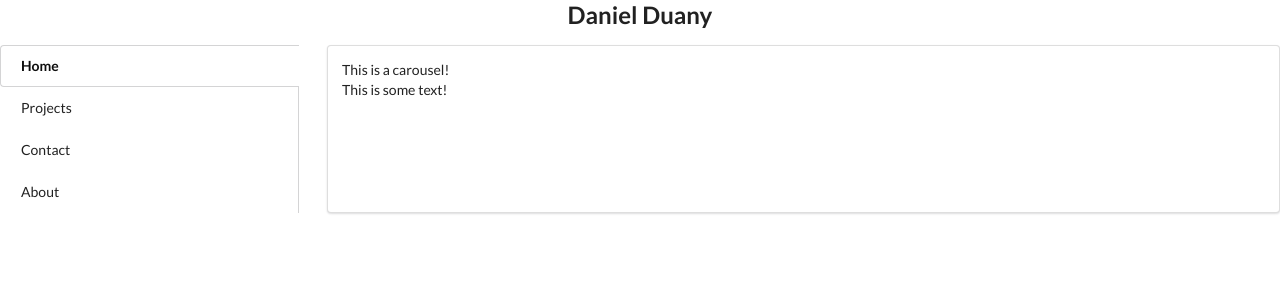
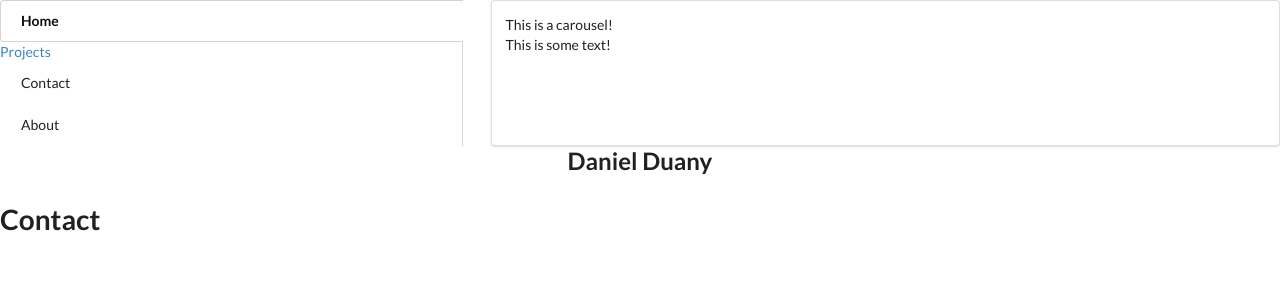
Before and after one commit to Duanysblist/portfolio_react, a React (Create React App) app: page /contact in a window 1280 px wide. Shown: the top 300 px of the page. Built offline with nearby package versions, Linux system fonts and the light colour scheme.

Commit message:
Attempting to set state to set active tabs

```diff
--- a/package.json
+++ b/package.json
@@ -5,6 +5,7 @@
   "dependencies": {
     "react": "^16.8.6",
     "react-dom": "^16.8.6",
+    "react-router-dom": "^5.0.1",
     "react-scripts": "3.0.1"
   },
   "scripts": {
--- /dev/null
+++ b/src/components/About.js
@@ -0,0 +1,9 @@
+import React from 'react';
+
+class About extends React.Component {
+  render() {
+    return <h1>About</h1>;
+  }
+}
+
+export default About;
--- a/src/components/App.js
+++ b/src/components/App.js
@@ -1,35 +1,10 @@
 import React from 'react';
-import Carousel from './Carousel';
 
 class App extends React.Component {
   render() {
     return (
       <div>
         <h2 className='ui center aligned icon header'>Daniel Duany</h2>
-
-        <div className='ui grid'>
-          <div className='four wide column'>
-            <div className='ui vertical fluid tabular menu'>
-              <a href='/' className='active item'>
-                Home
-              </a>
-              <a href='/projects' className='item'>
-                Projects
-              </a>
-              <a href='/contact' className='item'>
-                Contact
-              </a>
-              <a href='/about' className='item'>
-                About
-              </a>
-            </div>
-          </div>
-          <div className='twelve wide stretched column'>
-            <div className='ui segment'>
-              <Carousel />
-            </div>
-          </div>
-        </div>
       </div>
     );
   }
--- /dev/null
+++ b/src/components/Contact.js
@@ -0,0 +1,9 @@
+import React from 'react';
+
+class Contact extends React.Component {
+  render() {
+    return <h1>Contact</h1>;
+  }
+}
+
+export default Contact;
--- /dev/null
+++ b/src/components/Projects.js
@@ -0,0 +1,9 @@
+import React from 'react';
+
+class Projects extends React.Component {
+  render() {
+    return <h1>Projects</h1>;
+  }
+}
+
+export default Projects;
--- a/src/index.js
+++ b/src/index.js
@@ -1,5 +1,57 @@
 import React from 'react';
 import ReactDOM from 'react-dom';
+import { Route, Link, BrowserRouter as Router } from 'react-router-dom';
 import App from './components/App';
+import About from './components/About';
+import Contact from './components/Contact';
+import Projects from './components/Projects';
+import Carousel from './components/Carousel';
 
-ReactDOM.render(<App />, document.querySelector('#root'));
+function wasClicked() {
+  console.log(this);
+  return 'active';
+}
+
+const routing = (
+  <Router>
+    <div>
+      <div className='ui grid'>
+        <div className='six wide column'>
+          <div className='ui vertical fluid tabular menu'>
+            <Link to='/' onClick={wasClicked} className='active item'>
+              Home
+            </Link>
+            <Link to='/projects' onClick={wasClicked} activeClassName='current'>
+              Projects
+            </Link>
+            <Link
+              to='/contact'
+              onClick={wasClicked}
+              className={`${wasClicked} item`}
+            >
+              Contact
+            </Link>
+            <Link
+              to='/about'
+              onClick={wasClicked}
+              className={`${wasClicked} item`}
+            >
+              About
+            </Link>
+          </div>
+        </div>
+        <div className='ten wide stretched column'>
+          <div className='ui segment'>
+            <Carousel />
+          </div>
+        </div>
+      </div>
+      <Route path='/' component={App} />
+      <Route path='/about' component={About} />
+      <Route path='/contact' component={Contact} />
+      <Route path='/projects' component={Projects} />
+    </div>
+  </Router>
+);
+
+ReactDOM.render(routing, document.querySelector('#root'));
```
Also changed, not shown: src/components/MenuTabs.js (added, +13 -0 lines), 1 other file (tests, documents, lock files or other folders).
